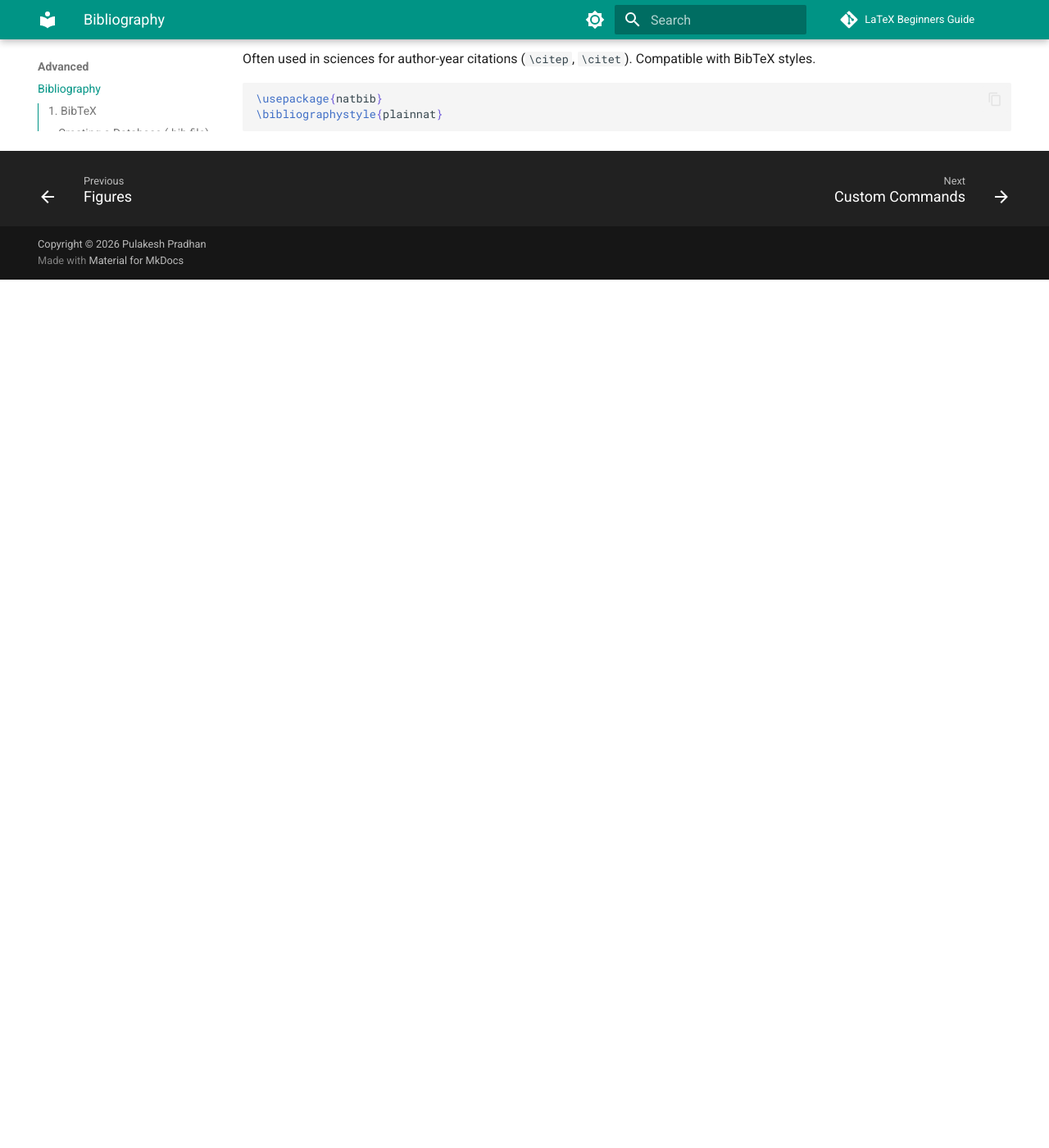
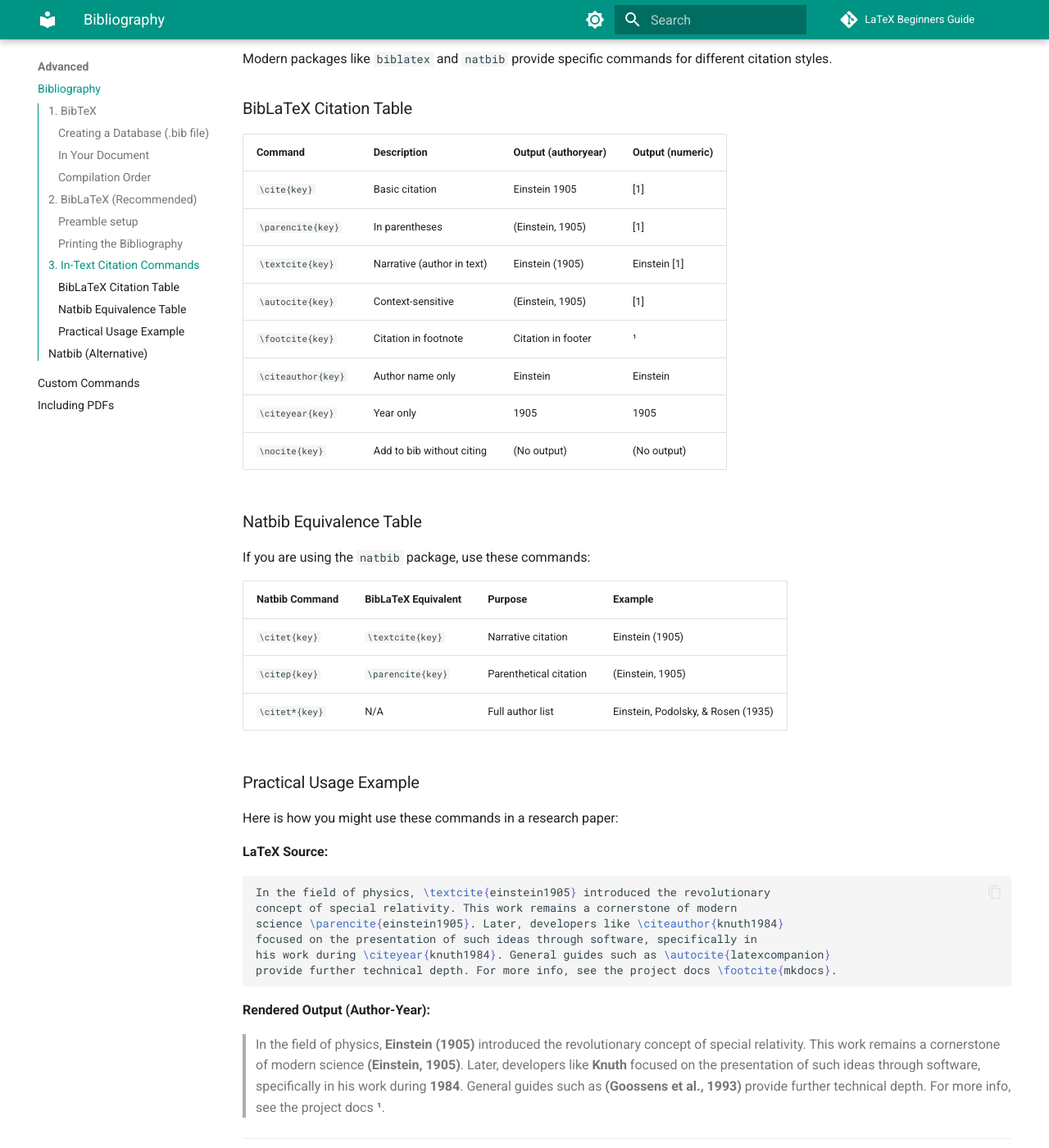
Before and after one commit to pulakeshpradhan/latex, an MkDocs documentation site: the page built from docs/advanced/bibliography.md, in a window 1280 px wide and 1400 px high, scrolled down 1964 px. Shown: the whole window at 82% size. Built offline with MkDocs 1.6.1 and Material for MkDocs 9.7.7, drawn with Linux system fonts in a browser that asks for light colours; comment, search, counter and statistics services are not loaded; before the commit the page ends 2305 px from its top, so only the background shows below that.

Commit message:
Add detailed table and examples for \parencite, \textcite, and other BibLaTeX commands

````diff
--- a/docs/advanced/bibliography.md
+++ b/docs/advanced/bibliography.md
@@ -80,6 +80,53 @@ Place `\printbibliography` where you want the references to appear.
 \printbibliography[heading=bibintoc, title={References}]
 ```
 
+## 3. In-Text Citation Commands
+
+Modern packages like `biblatex` and `natbib` provide specific commands for different citation styles.
+
+### BibLaTeX Citation Table
+
+| Command | Description | Output (**authoryear**) | Output (**numeric**) |
+|:---|:---|:---|:---|
+| `\cite{key}` | Basic citation | Einstein 1905 | [1] |
+| `\parencite{key}` | In parentheses | (Einstein, 1905) | [1] |
+| `\textcite{key}` | Narrative (author in text) | Einstein (1905) | Einstein [1] |
+| `\autocite{key}` | Context-sensitive | (Einstein, 1905) | [1] |
+| `\footcite{key}` | Citation in footnote | Citation in footer | ¹ |
+| `\citeauthor{key}` | Author name only | Einstein | Einstein |
+| `\citeyear{key}` | Year only | 1905 | 1905 |
+| `\nocite{key}` | Add to bib without citing | (No output) | (No output) |
+
+### Natbib Equivalence Table
+
+If you are using the `natbib` package, use these commands:
+
+| Natbib Command | BibLaTeX Equivalent | Purpose | Example |
+|:---|:---|:---|:---|
+| `\citet{key}` | `\textcite{key}` | Narrative citation | Einstein (1905) |
+| `\citep{key}` | `\parencite{key}` | Parenthetical citation | (Einstein, 1905) |
+| `\citet*{key}` | N/A | Full author list | Einstein, Podolsky, & Rosen (1935) |
+
+### Practical Usage Example
+
+Here is how you might use these commands in a research paper:
+
+**LaTeX Source:**
+
+```latex
+In the field of physics, \textcite{einstein1905} introduced the revolutionary
+concept of special relativity. This work remains a cornerstone of modern
+science \parencite{einstein1905}. Later, developers like \citeauthor{knuth1984}
+focused on the presentation of such ideas through software, specifically in
+his work during \citeyear{knuth1984}. General guides such as \autocite{latexcompanion}
+provide further technical depth. For more info, see the project docs \footcite{mkdocs}.
+```
+
+**Rendered Output (Author-Year):**
+> In the field of physics, **Einstein (1905)** introduced the revolutionary concept of special relativity. This work remains a cornerstone of modern science **(Einstein, 1905)**. Later, developers like **Knuth** focused on the presentation of such ideas through software, specifically in his work during **1984**. General guides such as **(Goossens et al., 1993)** provide further technical depth. For more info, see the project docs **¹**.
+
+---
+
 ## Natbib (Alternative)
 
 Often used in sciences for author-year citations (`\citep`, `\citet`). Compatible with BibTeX styles.
````
